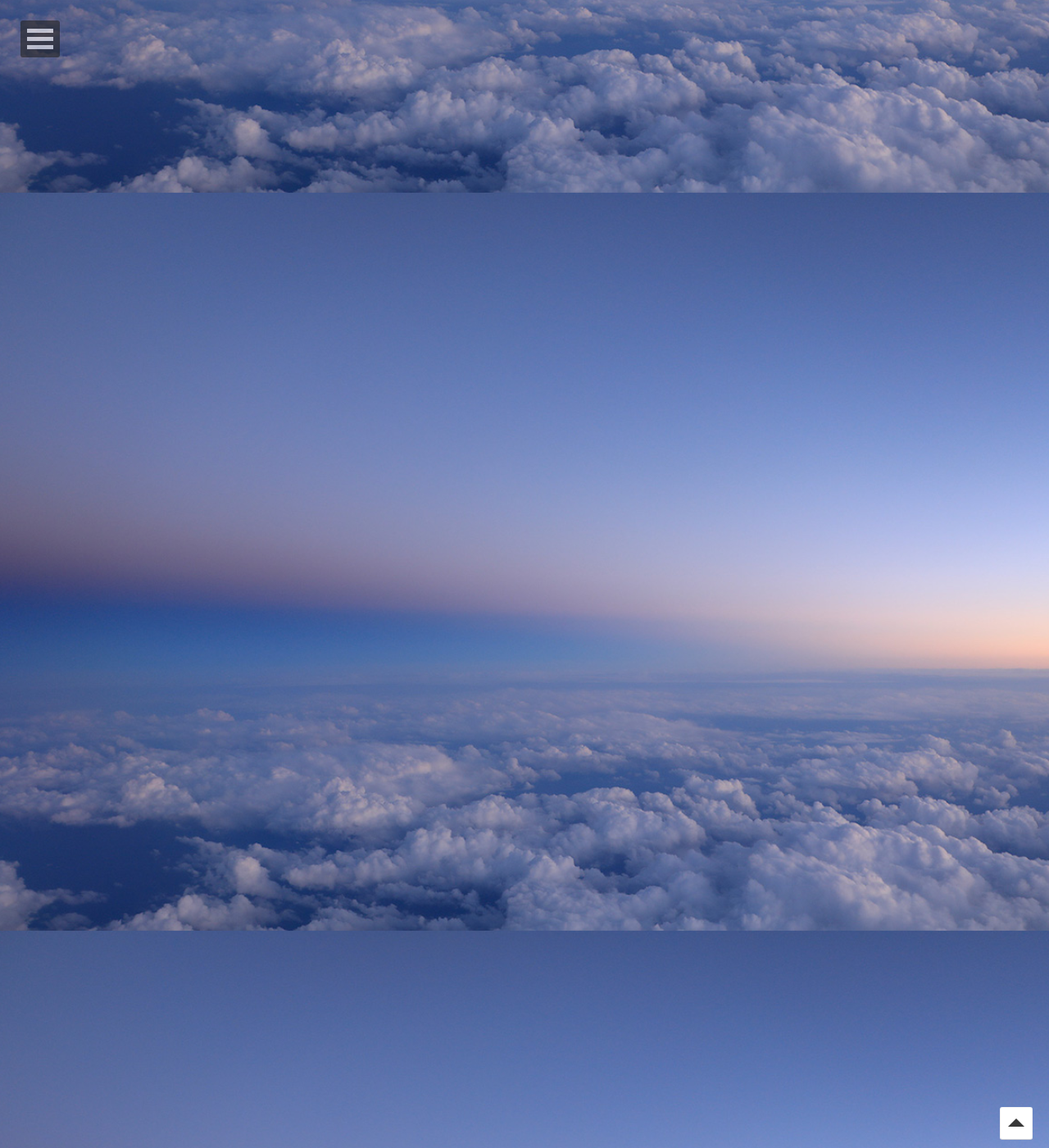
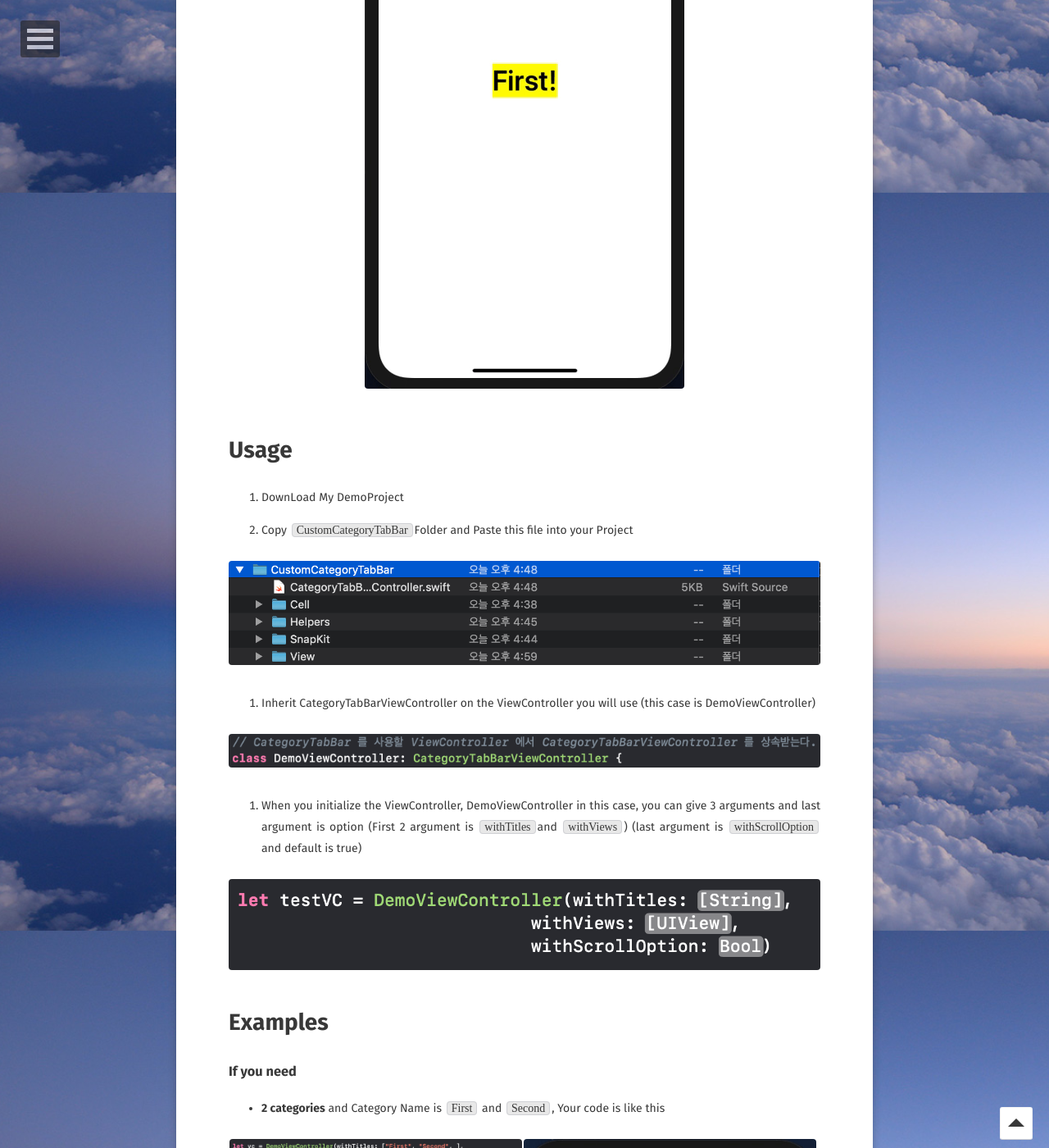
Before and after one commit to DanJeong-KR/changSic.github.io, a Jekyll site: the page built from _posts/2019-07-16-CustomCategoryView.md, in a window 1280 px wide and 1400 px high, scrolled down 6065 px. Shown: the whole window at 82% size. Built offline with Jekyll 4.4.1, drawn with Linux system fonts in a browser that asks for light colours; some web fonts are replaced; comment, search, counter and statistics services are not loaded; some of the changed text lies outside the part shown.

Commit message:
feat : Edit READNE

```diff
--- a/_posts/2019-07-16-CustomCategoryView.md
+++ b/_posts/2019-07-16-CustomCategoryView.md
@@ -16,13 +16,88 @@
 * [Gutgub](https://github.com/changSic)
 * [Blog](https://changsic.github.io/)
 
-[English](#eng)
-[한국어로 보기](#kor)
+[English](https://changsic.github.io/CustomCategoryView/#eng)
+[한국어로 보기](https://changsic.github.io/CustomCategoryView/#kor)
 
 
 <a href = "#eng"> In English </a>
+---
+
+# Features
+<figure class="half">
+  <a href="/assets/ViewSwipe.gif">
+	<img src="/assets/ViewSwipe.gif">
+  </a>
+	<img src="/assets/CategoryTap.gif">
+  <a href="/assets/CategoryTap.gif">
+  </a>
+</figure>
+
+<figure>
+  <a href="/assets/CategoryScrollingWithIndicatorBar.gif">
+	<img src="/assets/CategoryScrollingWithIndicatorBar.gif">
+  </a>
+  <figcaption>
+    <a href="/assets/CategoryScrollingWithIndicatorBar.gif" title = "If you scroll the category, IndicatorBar follows the category">
+    </a>
+    If you scroll the category, IndicatorBar follows the category
+  </figcaption>
+</figure>
+
+# Usage
+1. DownLoad My DemoProject
+
+2. Copy `CustomCategoryTabBar`Folder and Paste this file into your Project
+<figure>
+  <a href="/assets/CustomCategoryTabBarFolder.png">
+	<img src="/assets/CustomCategoryTabBarFolder.png">
+  </a>
+</figure>
+
+
+3. Inherit CategoryTabBarViewController on the ViewController you will use
+(this case is DemoViewController)
+<figure>
+  <a href="/assets/InheritCategoryTabBarVC.png">
+	<img src="/assets/InheritCategoryTabBarVC.png">
+  </a>
+</figure>
+
+4. When you initialize the ViewController, DemoViewController in this case, you can give 3 arguments and last argument is option
+(First 2 argument is `withTitles`and `withViews`)
+(last argument is `withScrollOption` and default is true)
+<figure>
+  <a href="/assets/CategoryTabBarInit.png">
+	<img src="/assets/CategoryTabBarInit.png">
+  </a>
+</figure>
+
+# Examples
+
+### If you need
+* **2 categories** and Category Name is `First` and `Second`, Your code is like this
+<figure class = "half">
+  <a href="/assets/categoryCodeDemo1.png">
+	<img src="/assets/categoryCodeDemo1.png">
+  </a>
+  <a href="/assets/CategoryNumIs2.gif">
+	<img src="/assets/CategoryNumIs2.gif" height = 300>
+  </a>
+</figure>
+
+* **4 categories** and Category Name is `Hi` and `My` and `name` and `is`, Your code is like this
+<figure class = "half">
+  <a href="/assets/categoryCodeDemo2.png">
+	<img src="/assets/categoryCodeDemo2.png">
+  </a>
+  <a href="/assets/CategoryNumIs4.gif">
+	<img src="/assets/CategoryNumIs4.gif" height = 300>
+  </a>
+</figure>
 
 ---
+
+<a href = "#kor"> 한국어로 보기 </a>
 
 # Features
 <figure class="half">
```
Also changed, not shown: other parts of _posts/2019-07-16-CustomCategoryView.md (+0 -4 lines).
